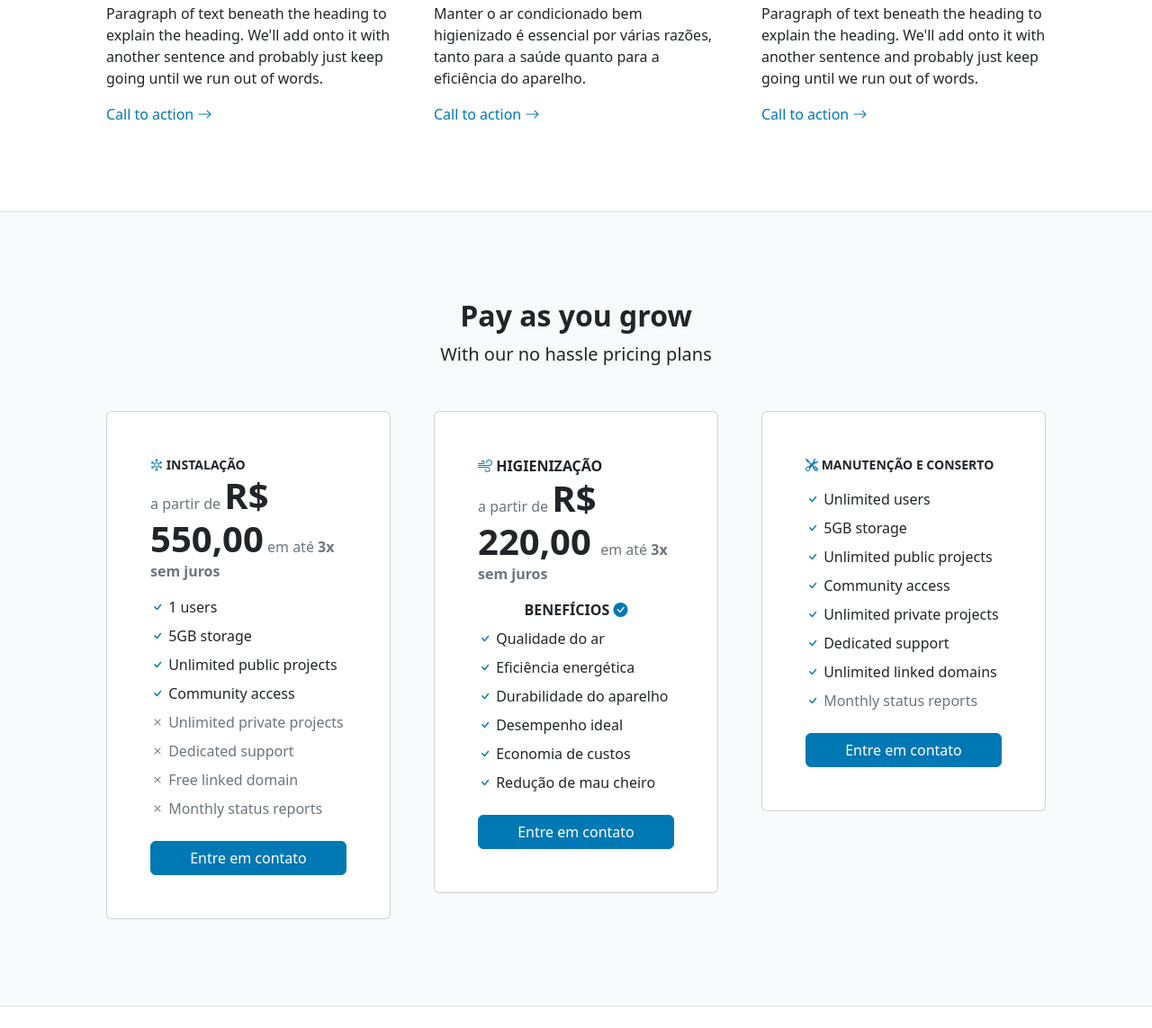
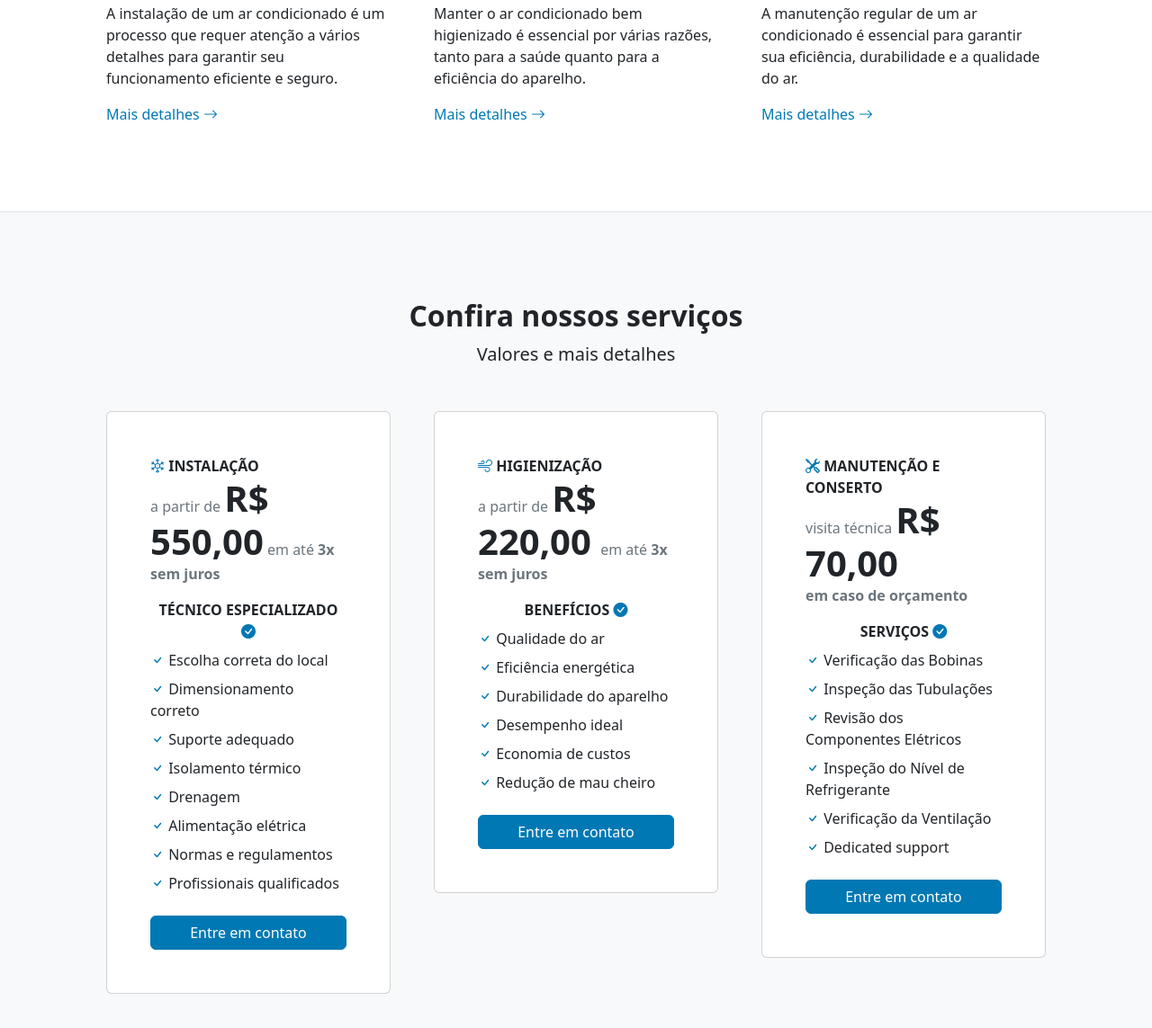
Before and after one commit to Adailson-Almeida/JOV-Ar, a website: page index.html in a window 1280 px wide. Shown: the part 689-1832 px from the top of the page at 90% size. Drawn offline with nearby package versions, Linux system fonts and the light colour scheme.

Commit message:
update cards

```diff
--- a/index.html
+++ b/index.html
@@ -59,9 +59,9 @@
                     <div class="col-lg-4 mb-5 mb-lg-0">
                         <div class="feature bg-primary bg-gradient text-white rounded-3 mb-3"><i class="bi bi-snow3"></i></div>
                         <h2 class="h4 fw-bolder">Instalação</h2>
-                        <p>Paragraph of text beneath the heading to explain the heading. We'll add onto it with another sentence and probably just keep going until we run out of words.</p>
+                        <p>A instalação de um ar condicionado é um processo que requer atenção a vários detalhes para garantir seu funcionamento eficiente e seguro.</p>
                         <a class="text-decoration-none" href="#!">
-                            Call to action
+                            Mais detalhes
                             <i class="bi bi-arrow-right"></i>
                         </a>
                     </div>
@@ -70,16 +70,16 @@
                         <h2 class="h4 fw-bolder">Higienização</h2>
                         <p>Manter o ar condicionado bem higienizado é essencial por várias razões, tanto para a saúde quanto para a eficiência do aparelho.</p>
                         <a class="text-decoration-none" href="#!">
-                            Call to action
+                            Mais detalhes
                             <i class="bi bi-arrow-right"></i>
                         </a>
                     </div>
                     <div class="col-lg-4">
                         <div class="feature bg-primary bg-gradient text-white rounded-3 mb-3"><i class="bi bi-tools"></i></div>
                         <h2 class="h4 fw-bolder">Manutenção e Conserto</h2>
-                        <p>Paragraph of text beneath the heading to explain the heading. We'll add onto it with another sentence and probably just keep going until we run out of words.</p>
+                        <p>A manutenção regular de um ar condicionado é essencial para garantir sua eficiência, durabilidade e a qualidade do ar.</p>
                         <a class="text-decoration-none" href="#!">
-                            Call to action
+                            Mais detalhes
                             <i class="bi bi-arrow-right"></i>
                         </a>
                     </div>
@@ -90,15 +90,15 @@
         <section class="bg-light py-5 border-bottom">
             <div class="container px-5 my-5">
                 <div class="text-center mb-5">
-                    <h2 class="fw-bolder">Pay as you grow</h2>
-                    <p class="lead mb-0">With our no hassle pricing plans</p>
+                    <h2 class="fw-bolder">Confira nossos serviços</h2>
+                    <p class="lead mb-0">Valores e mais detalhes</p>
                 </div>
                 <div class="row gx-5 justify-content-center">
                     <!-- Pricing card free-->
                     <div class="col-lg-6 col-xl-4">
                         <div class="card mb-5 mb-xl-0">
                             <div class="card-body p-5">
-                                <div class="small text-uppercase fw-bold">
+                                <div class="text-uppercase fw-bold">
 
                                     <div class="text-uppercase fw-bold">
                                         <i class="bi bi-snow3 text-primary"></i>
@@ -112,37 +112,41 @@
 
                                 </div>
                                 <ul class="list-unstyled mb-4">
-                                    <li class="mb-2">
-                                        <i class="bi bi-check text-primary"></i>
-                                        1 users
+                                    <li class="mb-2 text-uppercase text-center">
+                                        <strong>Técnico Especializado</strong>
+                                        <i class="bi bi-check-circle-fill text-primary"></i>
                                     </li>
                                     <li class="mb-2">
                                         <i class="bi bi-check text-primary"></i>
-                                        5GB storage
+                                        Escolha correta do local
                                     </li>
                                     <li class="mb-2">
                                         <i class="bi bi-check text-primary"></i>
-                                        Unlimited public projects
+                                        Dimensionamento correto
                                     </li>
                                     <li class="mb-2">
                                         <i class="bi bi-check text-primary"></i>
-                                        Community access
+                                        Suporte adequado
                                     </li>
-                                    <li class="mb-2 text-muted">
-                                        <i class="bi bi-x"></i>
-                                        Unlimited private projects
+                                    <li class="mb-2">
+                                        <i class="bi bi-check text-primary"></i>
+                                        Isolamento térmico
                                     </li>
-                                    <li class="mb-2 text-muted">
-                                        <i class="bi bi-x"></i>
-                                        Dedicated support
+                                    <li class="mb-2">
+                                        <i class="bi bi-check text-primary"></i>
+                                        Drenagem
                                     </li>
-                                    <li class="mb-2 text-muted">
-                                        <i class="bi bi-x"></i>
-                                        Free linked domain
+                                    <li class="mb-2">
+                                        <i class="bi bi-check text-primary"></i>
+                                        Alimentação elétrica
                                     </li>
-                                    <li class="text-muted">
-                                        <i class="bi bi-x"></i>
-                                        Monthly status reports
+                                    <li class="mb-2">
+                                        <i class="bi bi-check text-primary"></i>
+                                        Normas e regulamentos
+                                    </li>
+                                    <li class="">
+                                        <i class="bi bi-check text-primary"></i>
+                                        Profissionais qualificados
                                     </li>
                                 </ul>
                                 <div class="d-grid"><a class="btn btn-primary" href="#!">Entre em contato</a></div>
@@ -203,47 +207,51 @@
                         <div class="card">
                             <div class="card-body p-5">
 
-                                <div class="small text-uppercase fw-bold">
+                                <div class="text-uppercase fw-bold">
                                     <i class="bi bi-tools text-primary"></i>
                                     Manutenção e Conserto</div>
+                                    <div class="mb-3">
+                                        <span class="text-muted">visita técnica</span>
+                                        <span class="display-6 fw-bold">R$ 70,00</span>
+                                        <br>
+                                        <span class="text-muted"><strong>em caso de orçamento</strong></span>
+
+                                    </div>
                                 <div class="mb-3">
                                     <span class="display-4 fw-bold"></span>
                                     <span class="text-muted"></span>
                                 </div>
+
                                 <ul class="list-unstyled mb-4">
-                                    <li class="mb-2">
-                                        <i class="bi bi-check text-primary"></i>
-                                        Unlimited users
+                                    <li class="mb-2 text-uppercase text-center">
+                                        <strong>Serviços</strong>
+                                        <i class="bi bi-check-circle-fill text-primary"></i>
                                     </li>
                                     <li class="mb-2">
                                         <i class="bi bi-check text-primary"></i>
-                                        5GB storage
+                                        Verificação das Bobinas
                                     </li>
                                     <li class="mb-2">
                                         <i class="bi bi-check text-primary"></i>
-                                        Unlimited public projects
+                                        Inspeção das Tubulações
                                     </li>
                                     <li class="mb-2">
                                         <i class="bi bi-check text-primary"></i>
-                                        Community access
+                                        Revisão dos Componentes Elétricos
                                     </li>
                                     <li class="mb-2">
                                         <i class="bi bi-check text-primary"></i>
-                                        Unlimited private projects
+                                        Inspeção do Nível de Refrigerante
+                                    </li>
+                                    <li class="mb-2">
+                                        <i class="bi bi-check text-primary"></i>
+                                        Verificação da Ventilação
                                     </li>
                                     <li class="mb-2">
                                         <i class="bi bi-check text-primary"></i>
                                         Dedicated support
                                     </li>
-                                    <li class="mb-2">
-                                        <i class="bi bi-check text-primary"></i>
-                                        Unlimited
-                                        linked domains
-                                    </li>
-                                    <li class="text-muted">
-                                        <i class="bi bi-check text-primary"></i>
-                                        Monthly status reports
-                                    </li>
+
                                 </ul>
                                 <div class="d-grid"><a class="btn btn-primary" href="#!">Entre em contato</a></div>
                             </div>
```
